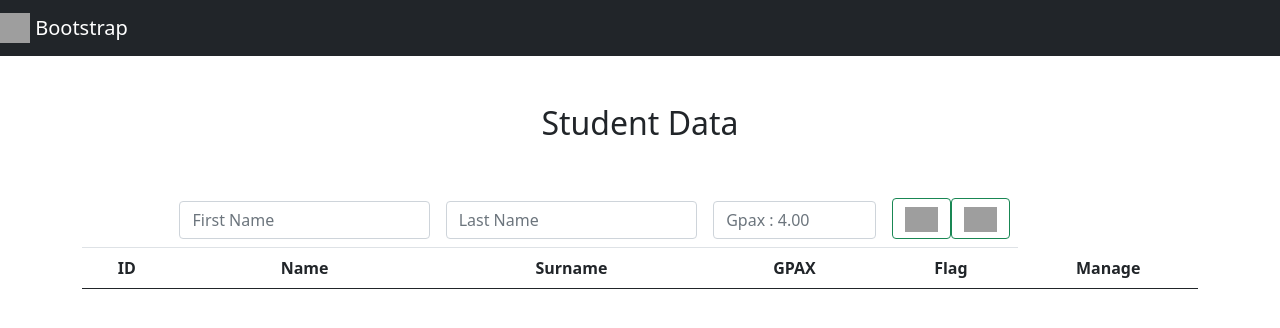
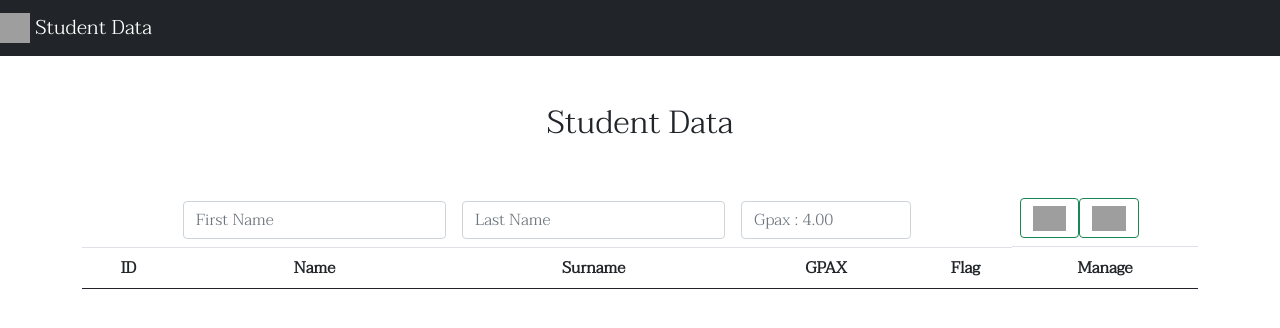
Before and after one commit to ThanyabunPh/Solidity-api-crud, a Flask app: template app/Templates/index.html in a window 1280 px wide. Shown: the top 328 px of the page. Run offline with Flask 3, Linux system fonts and the light colour scheme; the template is opened without the code that fills it, so the values that code supplies are empty; some libraries are stand-ins or nearby versions; grey boxes are pictures that could not be loaded.

Commit message:
U: html & css & script.js

```diff
--- a/app/Templates/index.html
+++ b/app/Templates/index.html
@@ -7,18 +7,24 @@
     <script src="{{ url_for ('static', filename='./js/script.js')}}"></script>
     <title>Student Data</title>
     <!-- Bootstrap 5 CSS -->
+    <link href="https://fonts.googleapis.com" rel="preconnect">
+    <link crossorigin href="https://fonts.gstatic.com" rel="preconnect">
+    <link href="https://fonts.googleapis.com/css2?family=Taviraj:wght@300&display=swap" rel="stylesheet">
     <link href="https://cdn.jsdelivr.net/npm/bootstrap@5.0.0-beta2/dist/css/bootstrap.min.css" rel="stylesheet">
     <nav class="navbar navbar-dark bg-dark">
-        <a class="navbar-brand" href="#">
+        <a class="navbar-brand" href="#" onclick="window.location.reload()">
             <img alt="" class="d-inline-block align-top" height="30"
                  src="https://cdn-icons-png.flaticon.com/512/3039/3039367.png" width="30">
-            Bootstrap
+            Student Data
         </a>
     </nav>
-
 </head>
+<style>
+    body {
+        font-family: 'Taviraj', sans-serif;
+    }
+</style>
 <body>
-
 <div class="container mt-5">
     <h2 class="text-center mb-5">Student Data</h2>
     <table class="table table-responsive table-striped">
@@ -28,6 +34,7 @@
             <td class="text-center"><input class="form-control" id="name" placeholder="First Name" type="text"></td>
             <td class="text-center"><input class="form-control" id="surname" placeholder="Last Name" type="text"></td>
             <td class="text-center"><input class="form-control" id="GPAX" placeholder="Gpax : 4.00" type="text"></td>
+            <td></td>
             <td class="text-center d-flex">
                 <a class="btn btn-outline-success" onclick="AddData()">
                     <img height="25" src="https://cdn-icons-png.flaticon.com/512/1828/1828926.png"></a>
--- a/app/static/js/script.js
+++ b/app/static/js/script.js
@@ -190,10 +190,16 @@ searchData = () => {
                 title: 'No data found',
             })
         } else {
-            tbody.innerHTML = '';
-            List.forEach((item) => {
-                tbody.appendChild(item);
-            });
+            toast2().fire({
+                icon: 'success',
+                title: 'Found ' + List.length + ' data',
+            }).then(() => {
+                tbody.innerHTML = '';
+                List.forEach((item) => {
+                    tbody.appendChild(item);
+                });
+            })
+
         }
     }
 
@@ -214,3 +220,19 @@ toast = () => {
 
     return Toast;
 }
+
+toast2 = () => {
+    const Toast_2 = Swal.mixin({
+        toast: true,
+        position: 'top-right',
+        iconColor: 'white',
+        customClass: {
+            popup: 'colored-toast'
+        },
+        showConfirmButton: false,
+        timer: 2000,
+        timerProgressBar: true
+    })
+
+    return Toast_2;
+}
```
Also changed, not shown: app/static/css/css.css (indentation only).
